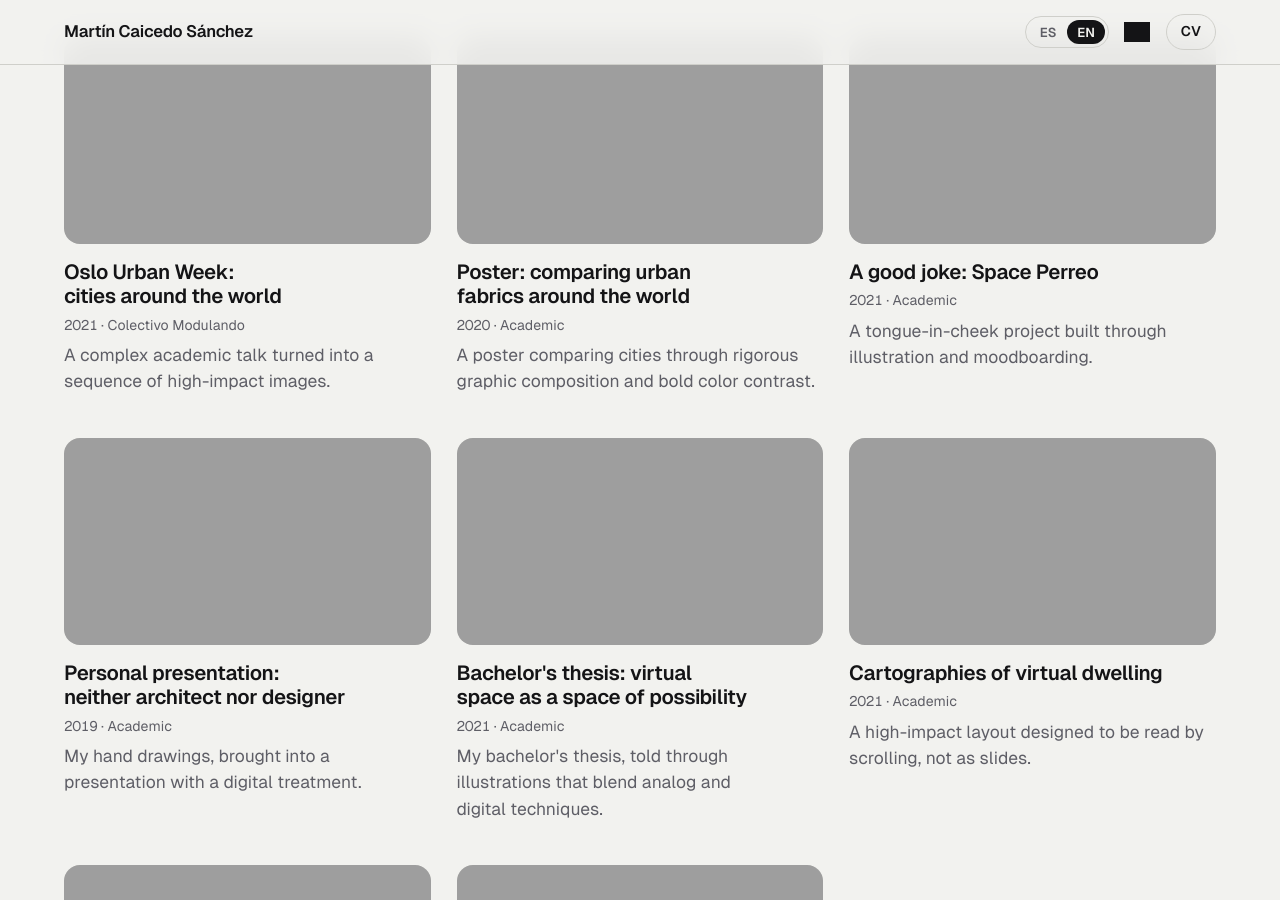
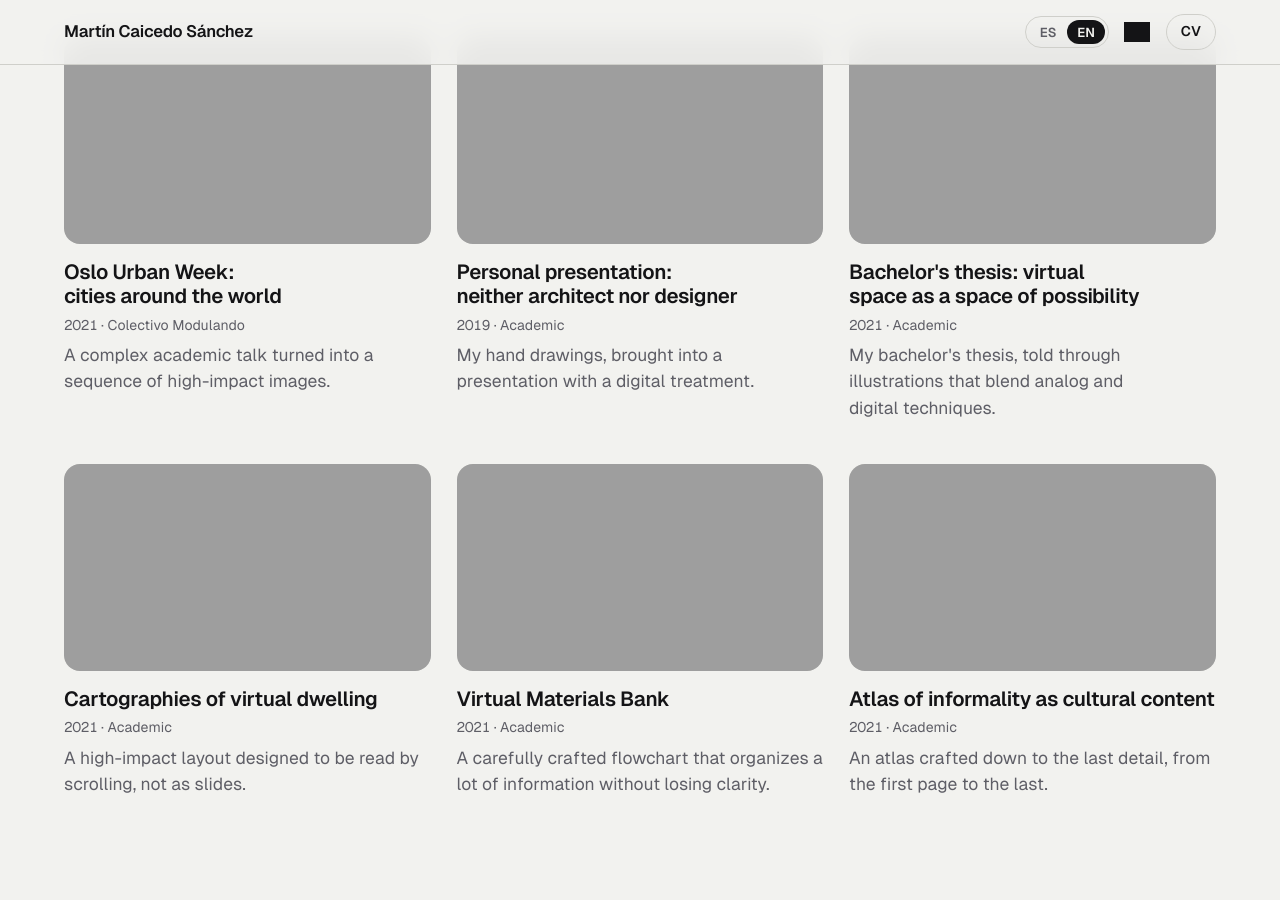
Before and after one commit to macaicedosanchez-designer/macaicedosanchez-designer.github.io, a Jekyll site: the page built from hi-huge-team/index.html, in a window 1280 px wide and 900 px high, scrolled down 4312 px. Built offline with Jekyll 4.4.1, drawn with Linux system fonts in a browser that asks for light colours.

Commit message:
Huge page: remove Tejidos Comparados and SpaceSex decks
Co-Authored-By: Claude Opus 5.5 <noreply@anthropic.com>

```diff
--- a/_data/huge.yml
+++ b/_data/huge.yml
@@ -129,22 +129,6 @@ decks:
 
   # ── Académicos: siempre al final ──
 
-  - id: tejidos
-    paginas: 3
-    portada: 1
-    anio: 2020
-    cliente: { es: "Académico", en: "Academic" }
-    titulo: { es: "Póster: comparación de distintos tejidos urbanos alrededor del mundo", en: "Poster: comparing urban fabrics around the world" }
-    porque: { es: "Un póster que compara ciudades con una composición gráfica rigurosa y contrastes de color fuertes.", en: "A poster comparing cities through rigorous graphic composition and bold color contrast." }
-
-  - id: spacesex
-    paginas: 18
-    portada: 13
-    anio: 2021
-    cliente: { es: "Académico", en: "Academic" }
-    titulo: { es: "Un buen chiste: Perreo Espacial", en: "A good joke: Space Perreo" }
-    porque: { es: "Un proyecto en clave de humor, construido desde la ilustración y el moodboard.", en: "A tongue-in-cheek project built through illustration and moodboarding." }
-
   - id: niarquitecto
     paginas: 6
     portada: 1
```
